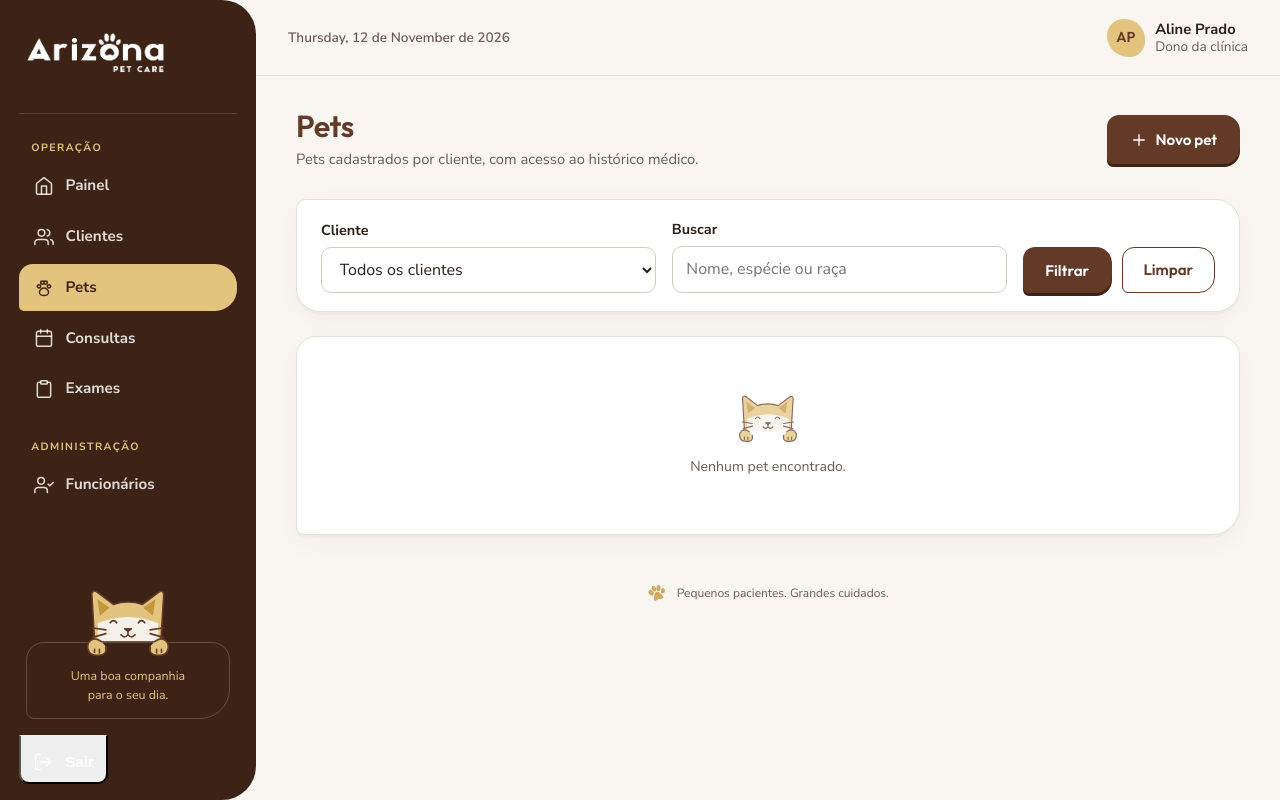
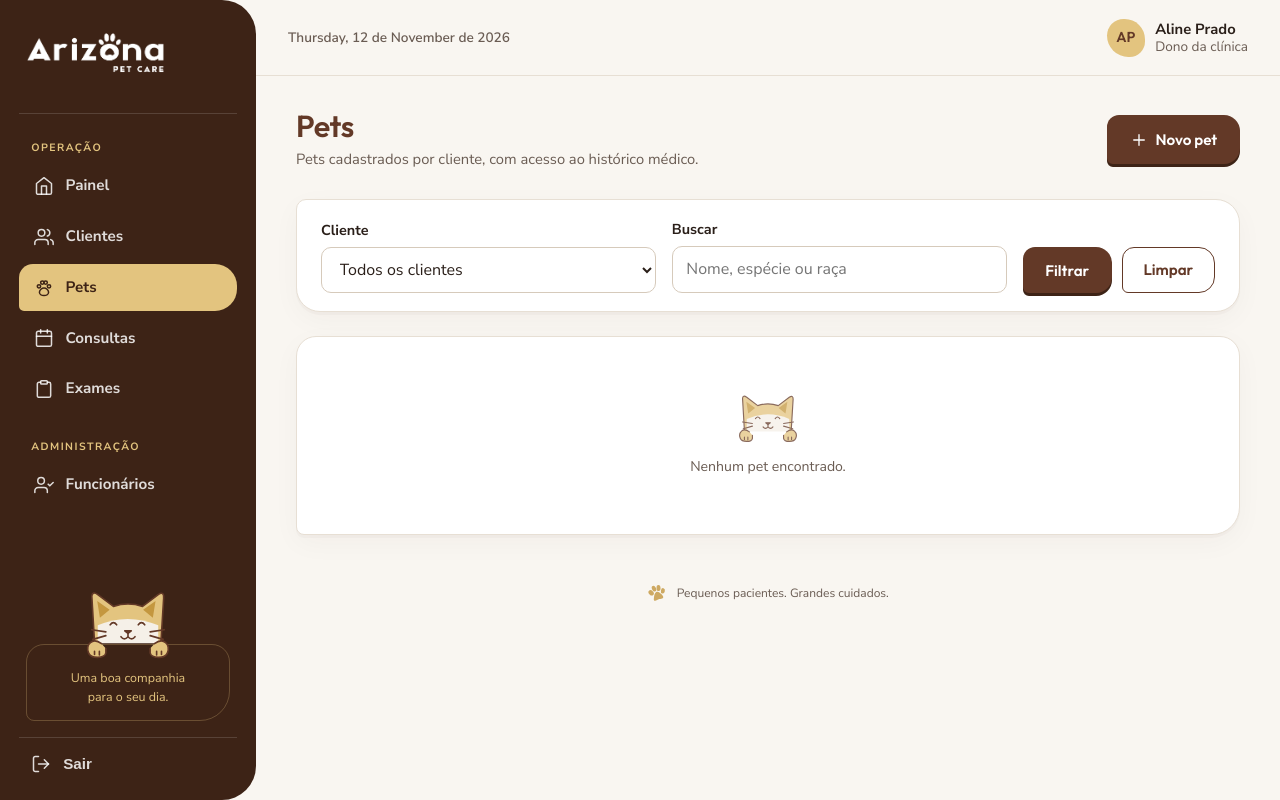
Before and after one commit to ViniciusMantorval/dashboard-arizona-petcare, a Laravel app: page /pets in a window 1280 px wide. Run offline with Laravel 12, Linux system fonts and the light colour scheme; a user stored in the database is signed in; data comes from the database, SQL or seed files in the repository; data that the repository does not hold is empty; style sheets or scripts are compiled from the project's sources.

Commit message:
arruma defeito no css do botão sair

```diff
--- a/resources/css/painel/petcare.css
+++ b/resources/css/painel/petcare.css
@@ -10,7 +10,7 @@
 .sidebar-companion { margin: auto .4rem 1rem; padding-top: 3.3rem; text-align: center; }
 .sidebar-companion img { display: block; width: 108px; height: auto; margin: 0 auto -17px; position: relative; }
 .sidebar-companion p { padding: 1.5rem .5rem .8rem; border: 1px solid #e3c47f44; border-radius: 18px 18px 30px 8px; color: var(--ochre-soft); font-size: .78rem; line-height: 1.5; }
-.sidebar-sair { margin-top: 0; }
+.sidebar-sair { margin-top: 0; width: 100%; border: none;background: var(--brand-deep);border-top: 1px solid rgba(255, 255, 255, .14);}
 .topbar { background: var(--bg); backdrop-filter: none; height: 76px; }
 .topbar-data { font-size: .85rem; }
 .avatar { background: var(--ochre-soft); border: 0; border-radius: 45% 55% 42% 58%; }
```
